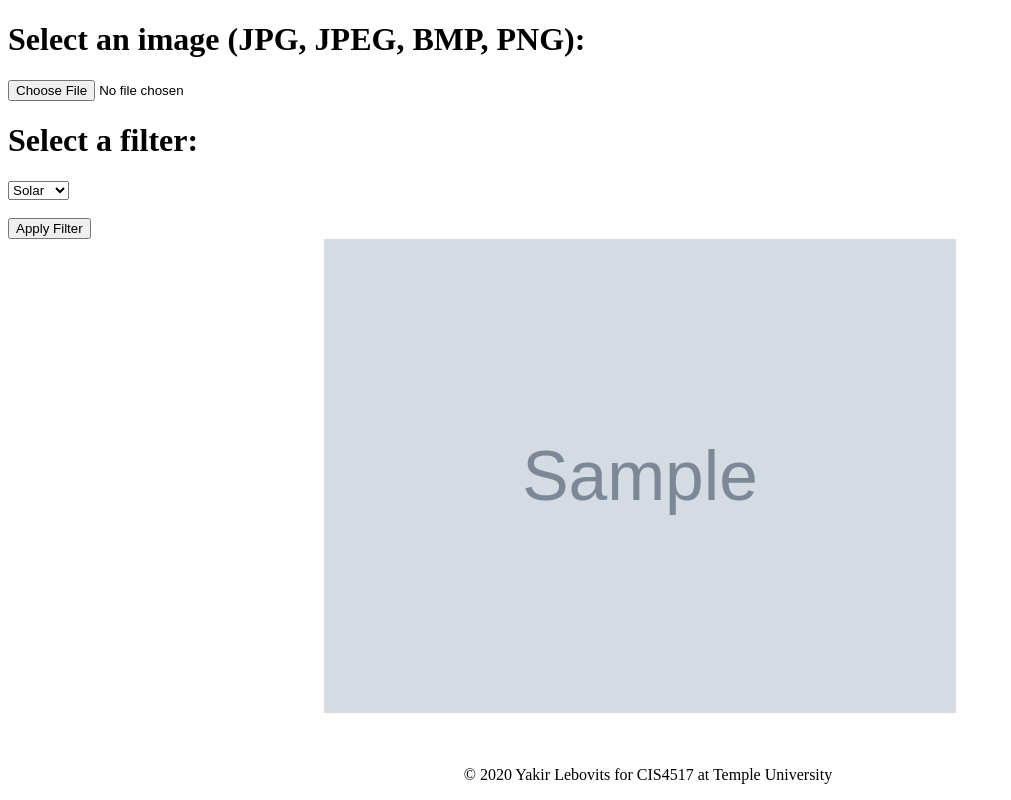
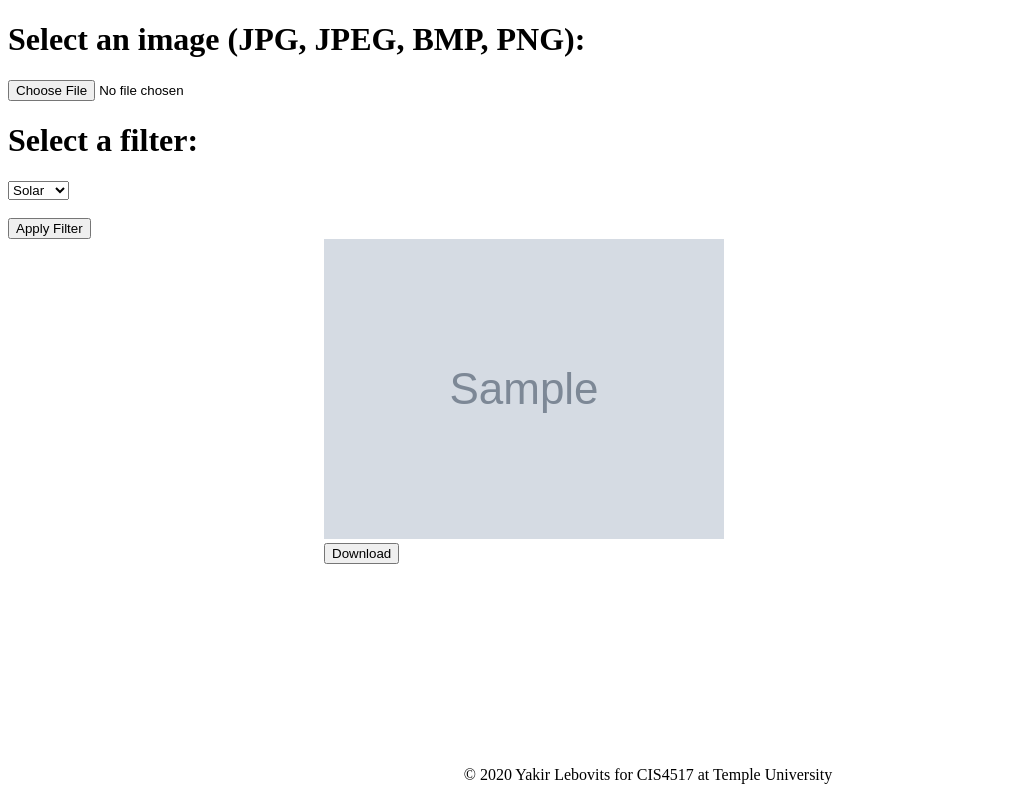
Before and after one commit to ylebovits/DjangoImageProcessing, a Django app: template image_processor/templates/index.html in a window 1280 px wide. Shown: the whole page, without its empty margins (0-1011 px from the left). Run offline with Django 3.2, Linux system fonts and the light colour scheme; tables that the repository leaves empty hold one stand-in row (values such as "Sample post"); the template is opened without the code that fills it: values that come from a table or form of the project are taken from there, most other values are stand-ins (such as "Sample title", 1, 10 or a date in 2020); grey boxes marked "Sample" are stand-in pictures; parts of the project's set-up code (start-up, migrations or seed data) failed here and were passed over.

Commit message:
made image downloadable

```diff
--- a/image_processor/templates/index.html
+++ b/image_processor/templates/index.html
@@ -25,7 +25,11 @@
 
     <div style="display: block; margin-left: auto; margin-right: auto; width: 50%;">
         {% if image %}
-            <img width="100%;" src="{{ image }}" alt="image with filter applied">
+            <img height="100%;" src="{{ image }}" alt="image with filter applied">
+            <br>
+            <form method="GET" action="{{ image }}">
+                <button type="submit">Download</button>
+            </form>
         {% endif %}
     </div>
 
```
